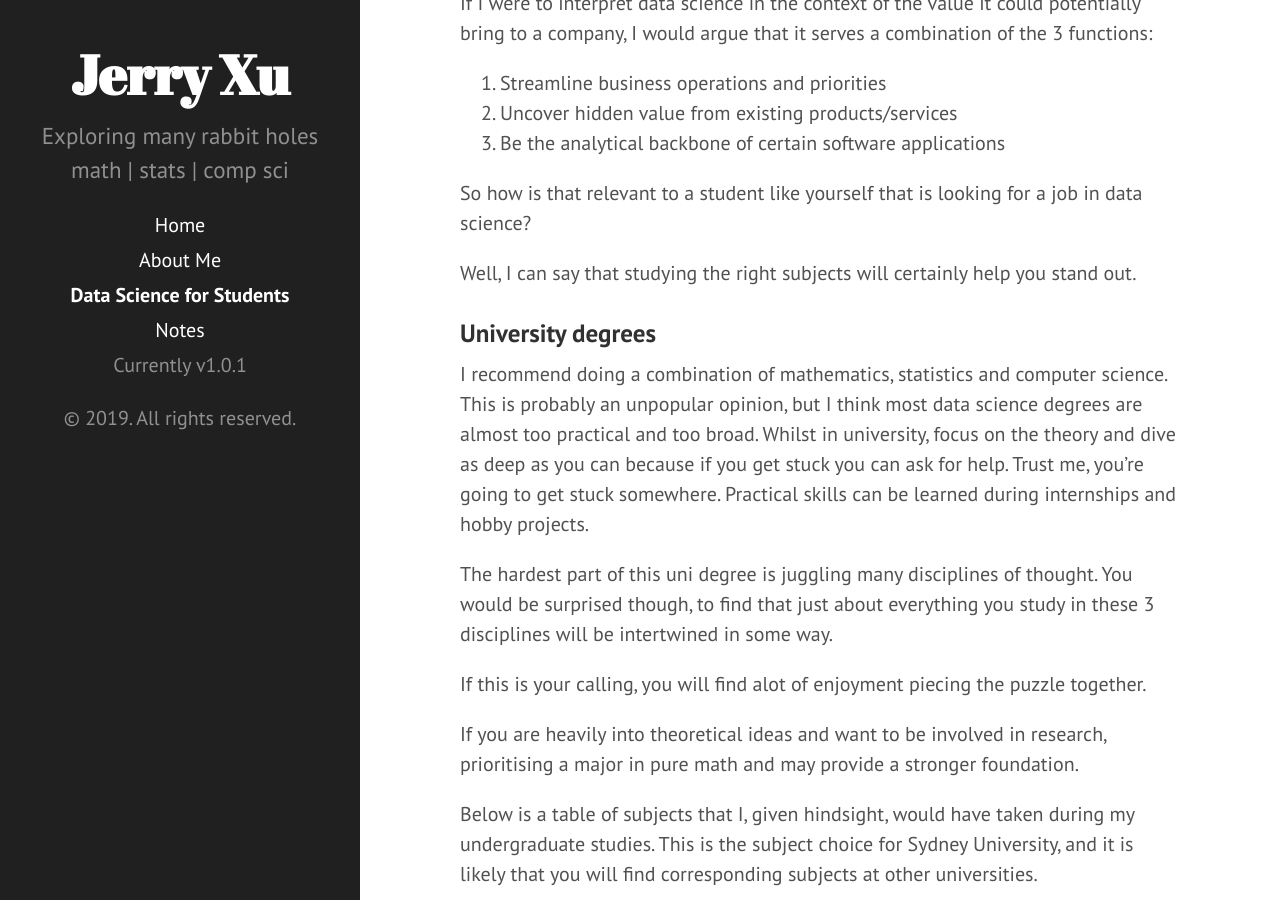
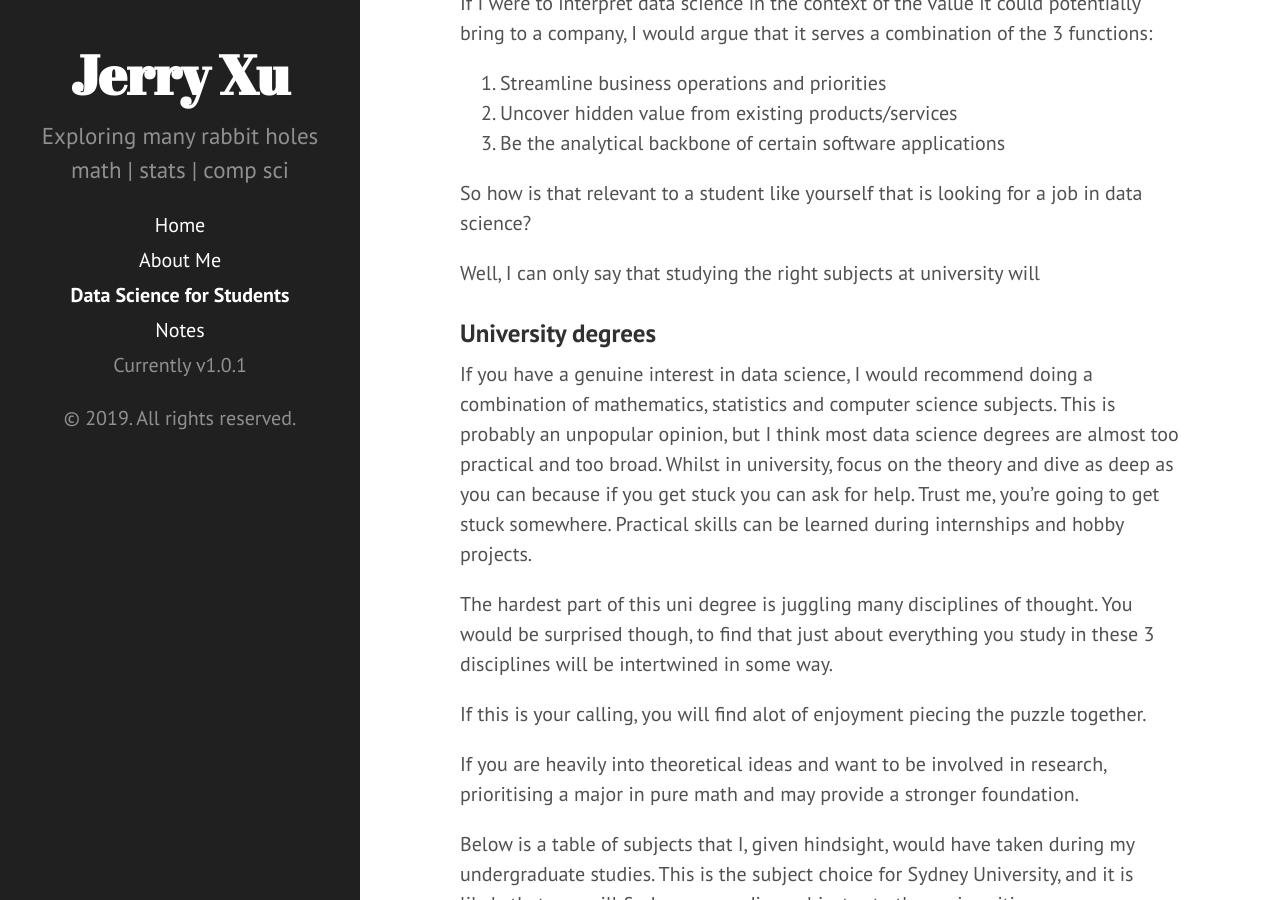
Before and after one commit to jerry-ye-xu/jerry-ye-xu.github.io, a Jekyll site: the page built from ds_for_students.md, in a window 1280 px wide and 900 px high, scrolled down 1079 px. Built offline with Jekyll 4.4.1, drawn with Linux system fonts in a browser that asks for light colours; some of the changed text lies outside the part shown.

Commit message:
Update ds_for_students.md

```diff
--- a/ds_for_students.md
+++ b/ds_for_students.md
@@ -40,11 +40,11 @@ If I were to interpret data science in the context of the value it could potenti
 
 So how is that relevant to a student like yourself that is looking for a job in data science?
 
-Well, I can say that studying the right subjects will certainly help you stand out.
+Well, I can only say that studying the right subjects at university will
 
 ### University degrees
 
-I recommend doing a combination of mathematics, statistics and computer science. This is probably an unpopular opinion, but I think most data science degrees are almost too practical and too broad. Whilst in university, focus on the theory and dive as deep as you can because if you get stuck you can ask for help. Trust me, you're going to get stuck somewhere. Practical skills can be learned during internships and hobby projects.
+If you have a genuine interest in data science, I would recommend doing a combination of mathematics, statistics and computer science subjects. This is probably an unpopular opinion, but I think most data science degrees are almost too practical and too broad. Whilst in university, focus on the theory and dive as deep as you can because if you get stuck you can ask for help. Trust me, you're going to get stuck somewhere. Practical skills can be learned during internships and hobby projects.
 
 The hardest part of this uni degree is juggling many disciplines of thought. You would be surprised though, to find that just about everything you study in these 3 disciplines will be intertwined in some way.
 
@@ -75,6 +75,8 @@ Note 3: The curriculum may have been updated since this post has been published.
 
 Note 4: This subject list does not cover some other areas, like decision and information theory, asymptotics and stohastic processes, econometrics or even engineering disciplines etc. etc. where much of this is applied in a specific context.
 
+Note 5: Do the degree that interests you the most, be it engineering or neuroscience. If you have an interest in anything data, I would recommend doing a combination of mathematics, statistics and computer science subjects for electives.
+
 ### Extra-curricular
 
 Your university degree is going to be challenging, but I have friends who do 5 subjects in these 3 disciplines and somehow survive so there's no reason not to indulge in extra-curricular.
```
